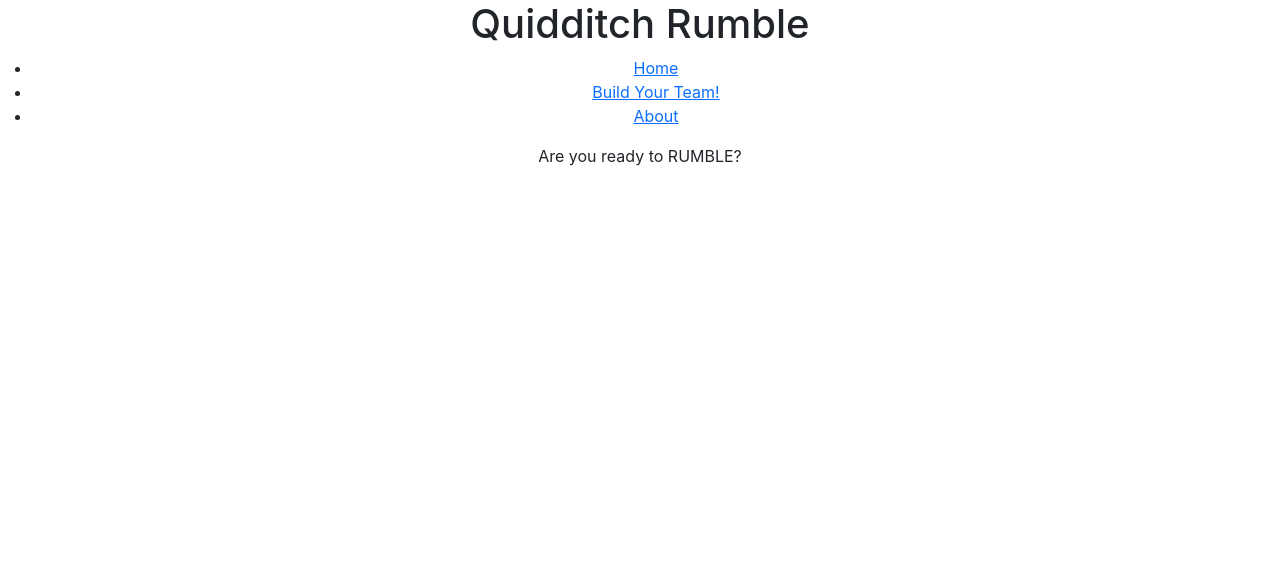
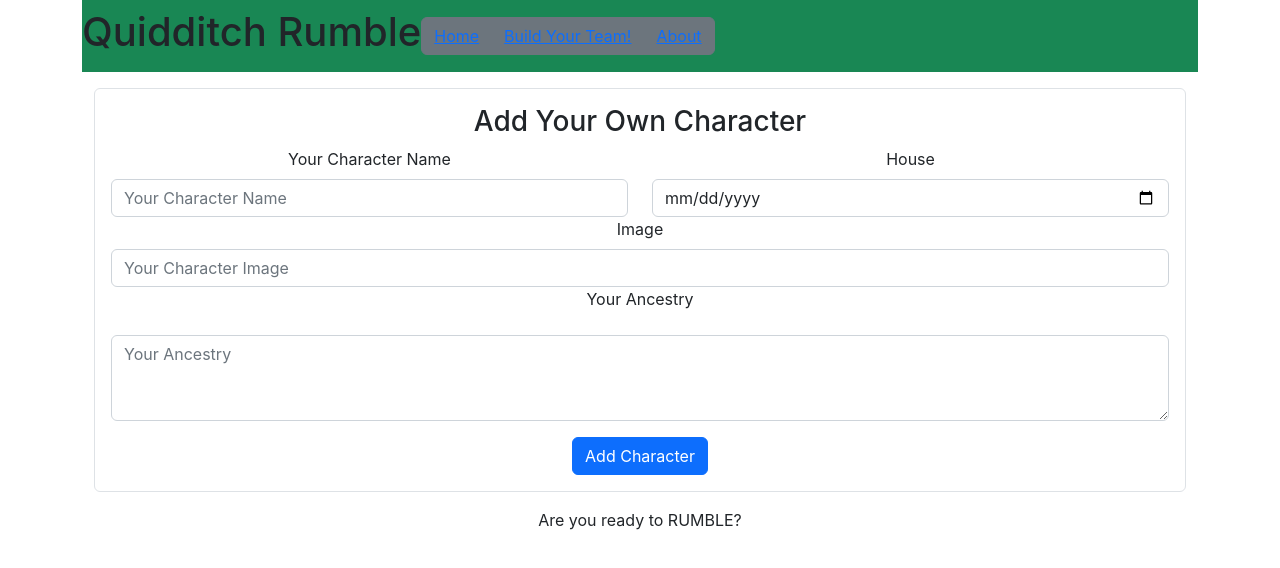
Before and after one commit to Makomanix/Quidditch-Match, a React (Create React App) app: page / in a window 1280 px wide. Shown: the top 568 px of the page. Built offline with nearby package versions, Linux system fonts and the light colour scheme.

Commit message:
basic change to get display working

```diff
--- a/package.json
+++ b/package.json
@@ -9,6 +9,7 @@
     "babel": "^6.23.0",
     "bootstrap": "^5.2.2",
     "react": "^18.2.0",
+    "react-bootstrap": "^2.5.0",
     "react-dom": "^18.2.0",
     "react-router-dom": "^6.4.2",
     "react-scripts": "5.0.1",
--- a/src/App.js
+++ b/src/App.js
@@ -1,34 +1,46 @@
 import React from "react";
 import { Routes, Route, Link } from "react-router-dom";
-import { Button, Row, Col } from "bootstrap";
+import {
+  Container,
+  Button,
+  Row,
+  Col,
+  Navbar,
+  ButtonGroup,
+} from "react-bootstrap";
 import "./App.css";
 import Home from "./components/Home";
 import About from "./components/About";
 import CharacterPage from "./components/CharacterPage";
+import CharacterForm from "./components/CharacterForm";
+import CharacterCollection from "./components/CharacterCollection";
 
 function App() {
   return (
-    <div className="App">
-      <h1>Quidditch Rumble</h1>
-      <nav>
-        <ul>
-          <li>
-            <Link to="/">Home</Link>
-          </li>
-          <li>
-            <Link to="/characterPage">Build Your Team!</Link>
-          </li>
-          <li>
-            <Link to="/about">About</Link>
-          </li>
-        </ul>
-      </nav>
+    <Container className="App">
+      <Navbar className="fluid" bg="success" expand="md" variant="light">
+        <h1>Quidditch Rumble</h1>
+        <Row>
+          <ButtonGroup aria-label="Basic example">
+            <Button variant="secondary">
+              <Link to="/">Home</Link>
+            </Button>
+            <Button variant="secondary">
+              <Link to="/characterPage">Build Your Team!</Link>
+            </Button>
+            <Button variant="secondary">
+              <Link to="/about">About</Link>
+            </Button>
+          </ButtonGroup>
+        </Row>
+      </Navbar>
+      <CharacterForm />
       <Routes>
         <Route path="/" element={<Home />} />
         <Route path="about" element={<About />} />
         <Route path="characterPage" element={<CharacterPage />} />
       </Routes>
-    </div>
+    </Container>
   );
 }
 
--- a/src/components/CharacterForm.jsx
+++ b/src/components/CharacterForm.jsx
@@ -1,7 +1,7 @@
 import React from "react";
 import { useState } from "react";
 import { Button, Form, Container, Row, Col } from "react-bootstrap";
-import { useHistory } from "react-router-dom";
+
 
 const initialState = {
     name: "",
@@ -12,7 +12,6 @@ const initialState = {
 
 function CharacterForm({ onAddMovie }) {
     const [formData, setFormData] = useState(initialState);
-    const history = useHistory();
     const handleChange = (e) => {
         const { name, value } = e.target;
         setFormData((formData) => ({ ...formData, [name]: value }));
@@ -34,7 +33,6 @@ function CharacterForm({ onAddMovie }) {
             .then((res) => res.json())
             .then((newCharacter) => {
                 onAddMovie(newCharacter);
-                history.push("/");
             });
     };
 
--- a/src/components/CharacterPage.jsx
+++ b/src/components/CharacterPage.jsx
@@ -1,5 +1,4 @@
 import React, { useState, useEffect } from "react";
-import { Switch, Route } from "react-router-dom";
 import CharacterCollection from "./CharacterCollection";
 import CharacterForm from "./CharacterForm";
 import YourQuidditchTeam from "./YourQuidditchTeam";
@@ -39,8 +38,7 @@ function CharacterPage() {
     };
 
     return (
-        <Switch>
-            <Route exact path={["/characters"]}>
+        <>
             <CharacterCollection
                 character={charactersToDisplay}
                 searchQuery={searchQuery}
@@ -51,12 +49,12 @@ function CharacterPage() {
                 character={yourTeam}
                 onRemoveChar={handleRemoveCharacter}
             />
-            </Route>
 
-            <Route path="/characters/new">
+
+
             <CharacterForm onAddNewChar={onAddCharacter} />
-            </Route>
-        </Switch>
+
+        </>
     );
 }
 export default CharacterPage;
--- a/src/index.js
+++ b/src/index.js
@@ -2,6 +2,7 @@ import React from "react";
 import ReactDOM from "react-dom/client";
 import { BrowserRouter } from "react-router-dom";
 import "bootstrap/dist/css/bootstrap.css";
+import "react-bootstrap/dist/react-bootstrap";
 import "./index.css";
 import App from "./App";
 import reportWebVitals from "./reportWebVitals";
```
Also changed, not shown: src/components/CharacterCollection.jsx (+3 -4 lines), 1 other file (tests, documents, lock files or other folders). Lines whose indentation alone changed are shown as unchanged.
